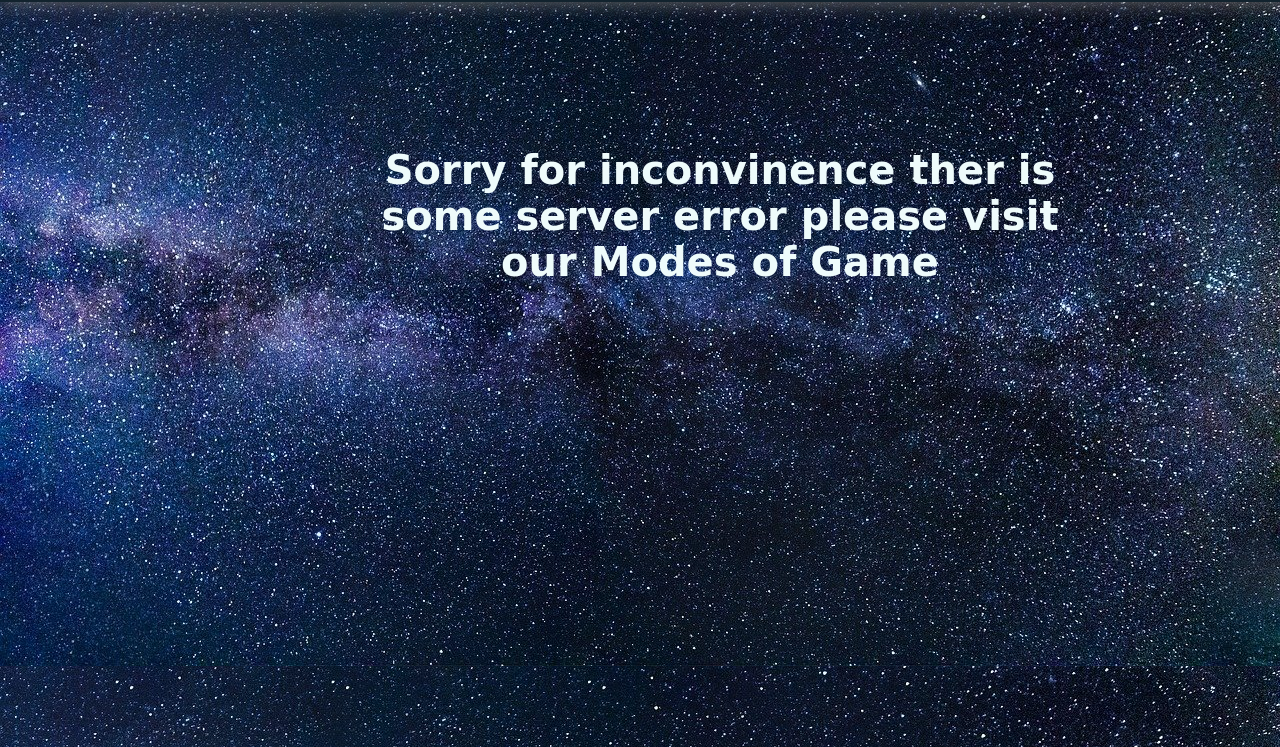
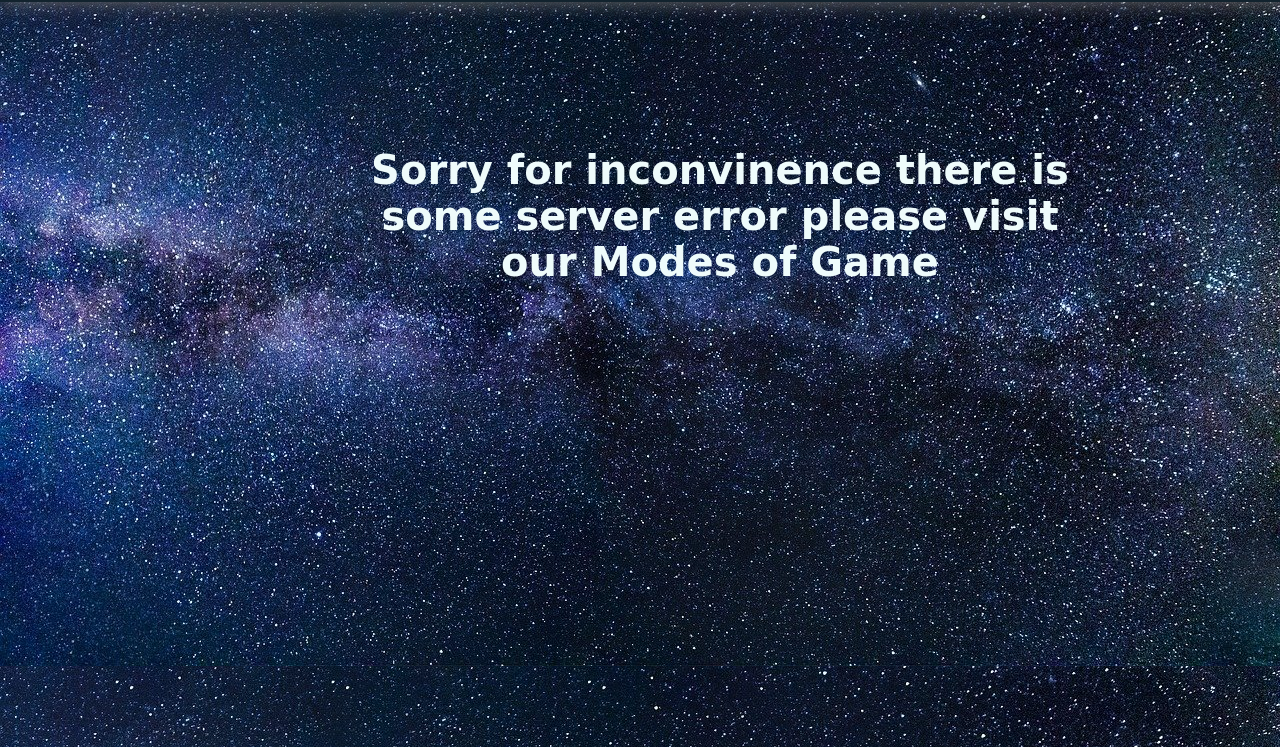
Before and after one commit to AKKHILADI786/casino, a plain HTML site: page online.html in a window 1280 px wide. Shown: the part 53-800 px from the top of the page. Drawn offline with Linux system fonts and the light colour scheme.

Commit message:
Update online.html

```diff
--- a/online.html
+++ b/online.html
@@ -20,6 +20,6 @@
             <li class="libtn"><a href="login.html" class="abtn" id="login"> login</a></li>
         </ul>
     </div>
-    <div class="server"> Sorry for inconvinence ther is some server error please visit our Modes of Game</div>
+    <div class="server"> Sorry for inconvinence there is some server error please visit our Modes of Game</div>
 </body>
 </html>
```
